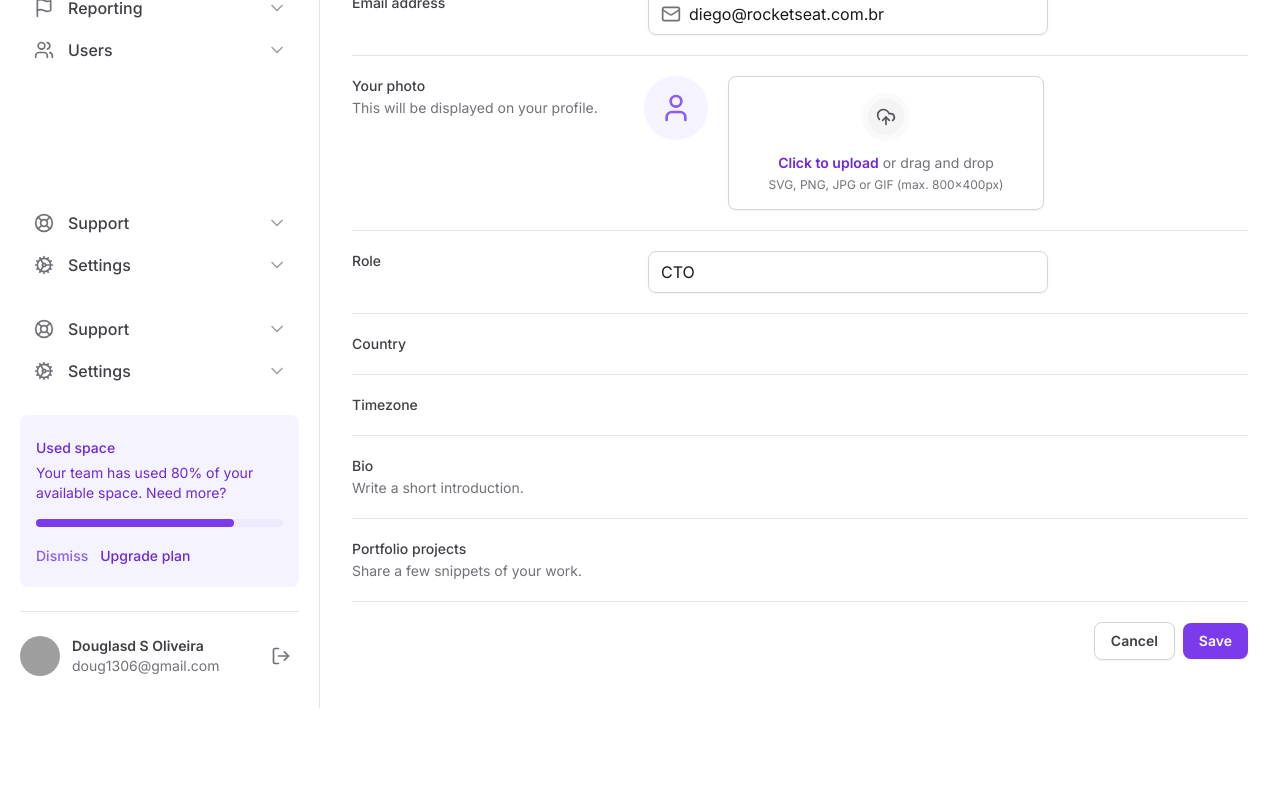
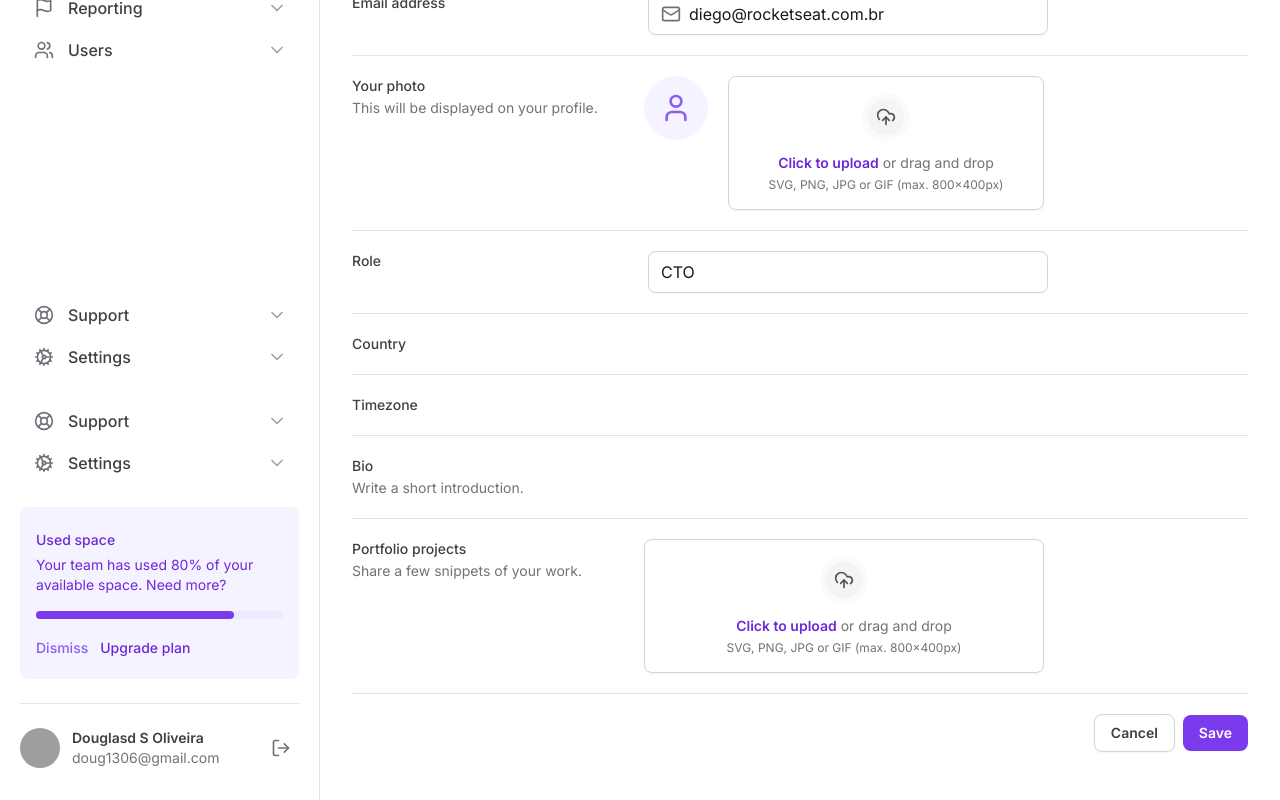
Before and after one commit to tilo1306/tailwind-nextJS, a Next.js app: page / in a window 1280 px wide. Shown: the part 340-1140 px from the top of the page. Before the commit the page ends 1048 px from the top, so only its background shows below. Built offline with nearby package versions, Linux system fonts and the light colour scheme; grey boxes are pictures that could not be loaded.

Commit message:
Componentizando File Input

```diff
--- a/src/app/page.tsx
+++ b/src/app/page.tsx
@@ -1,6 +1,8 @@
 import { SettingsTabs } from '@/components/SettingsTabs'
 import * as Input from '@/components/Input'
-import { Mail, UploadCloud, User } from 'lucide-react'
+import * as FileInput from '@/components/Form/FileInput'
+
+import { Mail } from 'lucide-react'
 
 export default function Home() {
   return (
@@ -85,33 +87,12 @@ export default function Home() {
                 This will be displayed on your profile.
               </span>
             </label>
-            <div className="flex items-start gap-5">
-              <div className="flex h-16 w-16 items-center justify-center rounded-full bg-violet-50">
-                <User className="h-8 w-8 text-violet-500" />
-              </div>
-
-              <label
-                htmlFor="photo"
-                className="hover:bg-violet-25 group flex flex-1 cursor-pointer flex-col items-center gap-3 rounded-lg border border-zinc-300 px-6 py-4 text-center text-zinc-500 shadow-sm hover:border-violet-200 hover:text-violet-500"
-              >
-                <div className="border-6 rounded-full border-zinc-50 bg-zinc-100 p-2 group-hover:border-violet-50 group-hover:bg-violet-100">
-                  <UploadCloud className="h-5 w-5 text-zinc-600 group-hover:text-violet-600" />
-                </div>
-
-                <div className="flex flex-col items-center gap-1">
-                  <span className="text-sm">
-                    <span className="font-semibold text-violet-700">
-                      Click to upload
-                    </span>{' '}
-                    or drag and drop
-                  </span>
-                  <span className="text-xs">
-                    SVG, PNG, JPG or GIF (max. 800x400px)
-                  </span>
-                </div>
-              </label>
-
-              <input type="file" className="sr-only" id="photo" />
+            <div>
+              <FileInput.Root className="flex items-start gap-5">
+                <FileInput.ImagePreview />
+                <FileInput.Trigger />
+                <FileInput.Control />
+              </FileInput.Root>
             </div>
           </div>
 
@@ -164,7 +145,10 @@ export default function Home() {
                 Share a few snippets of your work.
               </span>
             </label>
-            <div />
+            <FileInput.Root>
+              <FileInput.Trigger />
+              <FileInput.Control multiple />
+            </FileInput.Root>
           </div>
 
           <div className="flex items-center justify-end gap-2 pt-5">
--- /dev/null
+++ b/src/components/Form/FileInput/Control.tsx
@@ -0,0 +1,7 @@
+import { ComponentProps } from 'react'
+
+export type ControlProps = ComponentProps<'input'>
+
+export function Control(props: ControlProps) {
+  return <input type="file" className="sr-only" id="photo" {...props} />
+}
--- /dev/null
+++ b/src/components/Form/FileInput/ImagePreview.tsx
@@ -0,0 +1,9 @@
+import { User } from 'lucide-react'
+
+export function ImagePreview() {
+  return (
+    <div className="flex h-16 w-16 items-center justify-center rounded-full bg-violet-50">
+      <User className="h-8 w-8 text-violet-500" />
+    </div>
+  )
+}
--- /dev/null
+++ b/src/components/Form/FileInput/Root.tsx
@@ -0,0 +1,7 @@
+import { ComponentProps } from 'react'
+
+export type RootProps = ComponentProps<'div'>
+
+export function Root(props: RootProps) {
+  return <div {...props} />
+}
--- /dev/null
+++ b/src/components/Form/FileInput/Trigger.tsx
@@ -0,0 +1,22 @@
+import { UploadCloud } from 'lucide-react'
+
+export function Trigger() {
+  return (
+    <label
+      htmlFor="photo"
+      className="group flex flex-1 cursor-pointer flex-col items-center gap-3 rounded-lg border border-zinc-300 px-6 py-4 text-center text-zinc-500 shadow-sm hover:border-violet-200 hover:bg-violet-25 hover:text-violet-500"
+    >
+      <div className="rounded-full border-6 border-zinc-50 bg-zinc-100 p-2 group-hover:border-violet-50 group-hover:bg-violet-100">
+        <UploadCloud className="h-5 w-5 text-zinc-600 group-hover:text-violet-600" />
+      </div>
+
+      <div className="flex flex-col items-center gap-1">
+        <span className="text-sm">
+          <span className="font-semibold text-violet-700">Click to upload</span>{' '}
+          or drag and drop
+        </span>
+        <span className="text-xs">SVG, PNG, JPG or GIF (max. 800x400px)</span>
+      </div>
+    </label>
+  )
+}
--- /dev/null
+++ b/src/components/Form/FileInput/index.tsx
@@ -0,0 +1,6 @@
+import { Control } from './Control'
+import { ImagePreview } from './ImagePreview'
+import { Root } from './Root'
+import { Trigger } from './Trigger'
+
+export { Control, ImagePreview, Root, Trigger }
```
